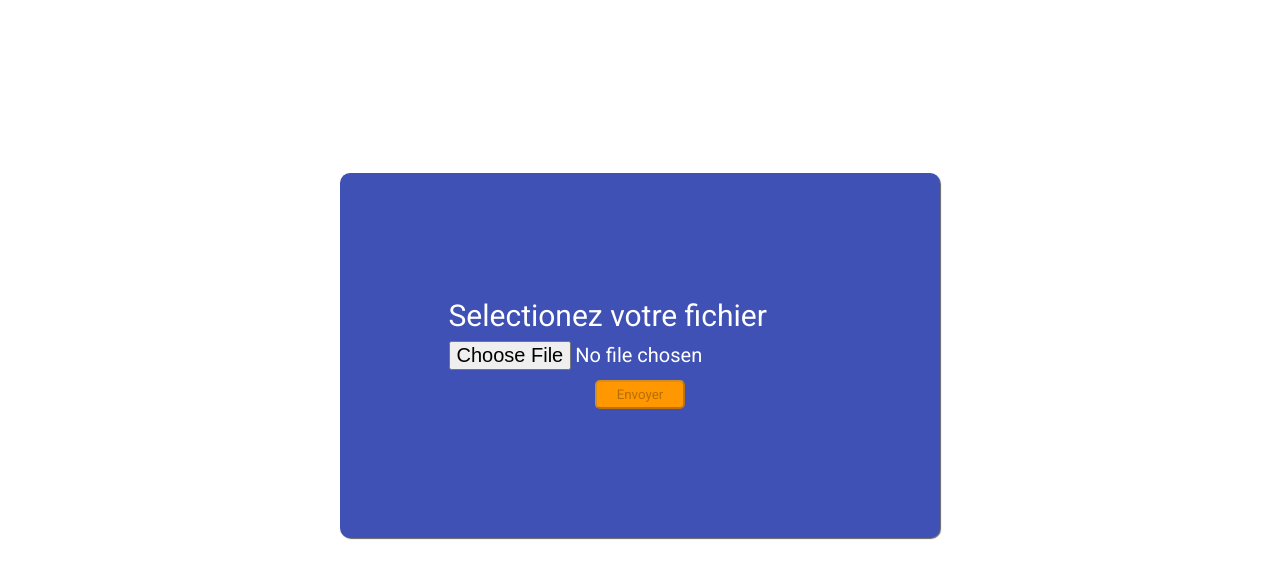
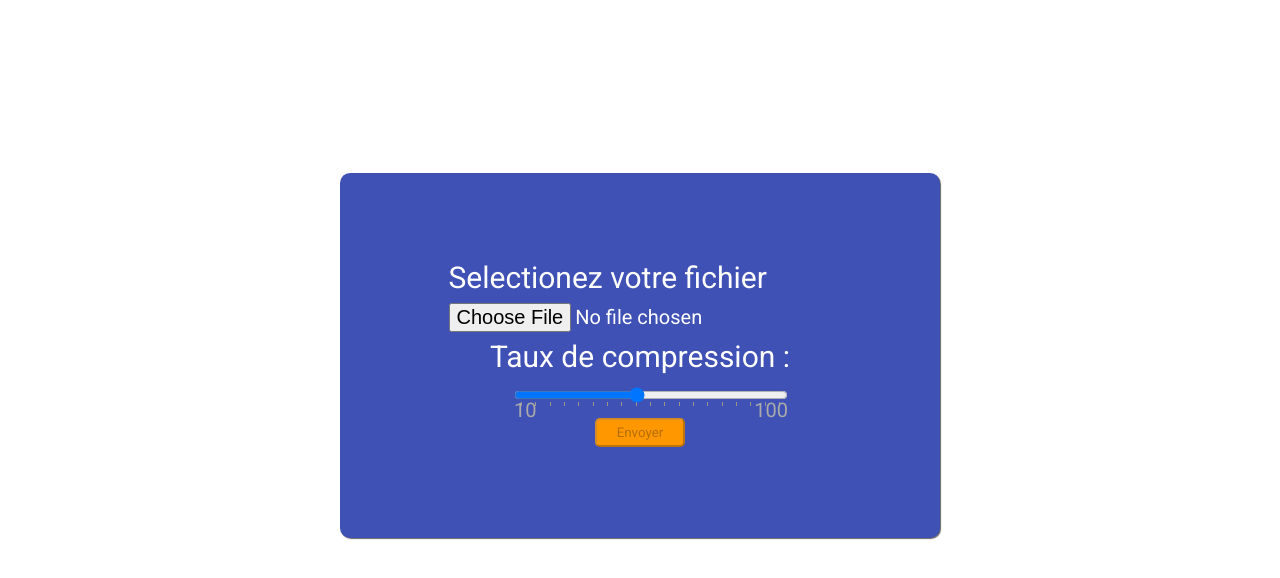
Before and after one commit to DevonTheFloor/compressor-front, a website built with webpack: page dist/index.html in a window 1280 px wide. Shown: the part 80-658 px from the top of the page. Built offline with nearby package versions, Linux system fonts and the light colour scheme.

Commit message:
input range

```diff
--- a/src/components/form-upload-file/form-upload-file.js
+++ b/src/components/form-upload-file/form-upload-file.js
@@ -1,4 +1,5 @@
 import './form-upload-file.scss'
+// import './form-upload-file-service'
 export default class FormUploadForm extends HTMLElement{
     constructor() {
         super()
@@ -8,6 +9,32 @@ export default class FormUploadForm extends HTMLElement{
             Selectionez votre fichier
             <input type="file" class="input-file">
             </label>
+            <label>Taux de compression :
+            <input type="range" id="tcomp" min="10" max="100" value="50" step="5" list="tocomp">
+            <datalist id="tocomp">
+                <option value="10" label="10%">
+                <option value="15">
+                <option value="20">
+                <option value="25">
+                <option value="30">
+                <option value="35">
+                <option value="40">
+                <option value="45">
+                <option value="20">
+                <option value="50" label="50%">
+                <option value="55">
+                <option value="60">
+                <option value="65">
+                <option value="70">
+                <option value="75">
+                <option value="80">
+                <option value="85">
+                <option value="90">
+                <option value="95">
+                <option value="100" label="100%">
+            </datalist>
+
+            </label>
             <button type="submit" disabled>Envoyer</button>
             </form>
             `
--- a/src/components/form-upload-file/form-upload-file.scss
+++ b/src/components/form-upload-file/form-upload-file.scss
@@ -35,3 +35,21 @@ form-upload-file {
 
     }
 }
+input[type="range"] {
+    position: relative;
+    margin-left: 1.2em;
+}
+input[type="range"]:after,
+input[type="range"]:before {
+    position: absolute;
+    top: 1.2em;
+    color: #aaa;
+}
+input[type="range"]:before {
+    left:0em;
+    content: attr(min);
+}
+input[type="range"]:after {
+    right: 0em;
+    content: attr(max);
+}
--- a/src/pages/accueil/acceuil-page-service.js
+++ b/src/pages/accueil/acceuil-page-service.js
@@ -5,17 +5,26 @@ const sendImageFile = (event) => {
     event.preventDefault()
     store.dispatch(getTitle())
     const image = event.currentTarget[0].files[0]
+    const num_tcomp = document.getElementById('tcomp').value
+    const tcomp = String (100 - num_tcomp)
     // const test = JSON.stringify({
     //     test: 'test ok !'
     // })
     const formData = new FormData()
     // formData.append('test', test)
+
     formData.append('image', image)
+    formData.append('tcomp', tcomp)
+    console.log('get image :')
     console.log(formData.get('image'))
-    fetch("http://localhost:3333/api/test", {
+    console.log('get t-comp :')
+    console.log(formData.get('tcomp'))
+    console.log('formData :', formData)
+    fetch("http://localhost:3333/api/test/choosecomp/", {
         method: "POST",
         body: formData
     })
+    .then(res => console.log('lien :', res))
 }
 
 export {sendImageFile}
```
Also changed, not shown: 1 other file. Lines whose indentation alone changed are shown as unchanged.
